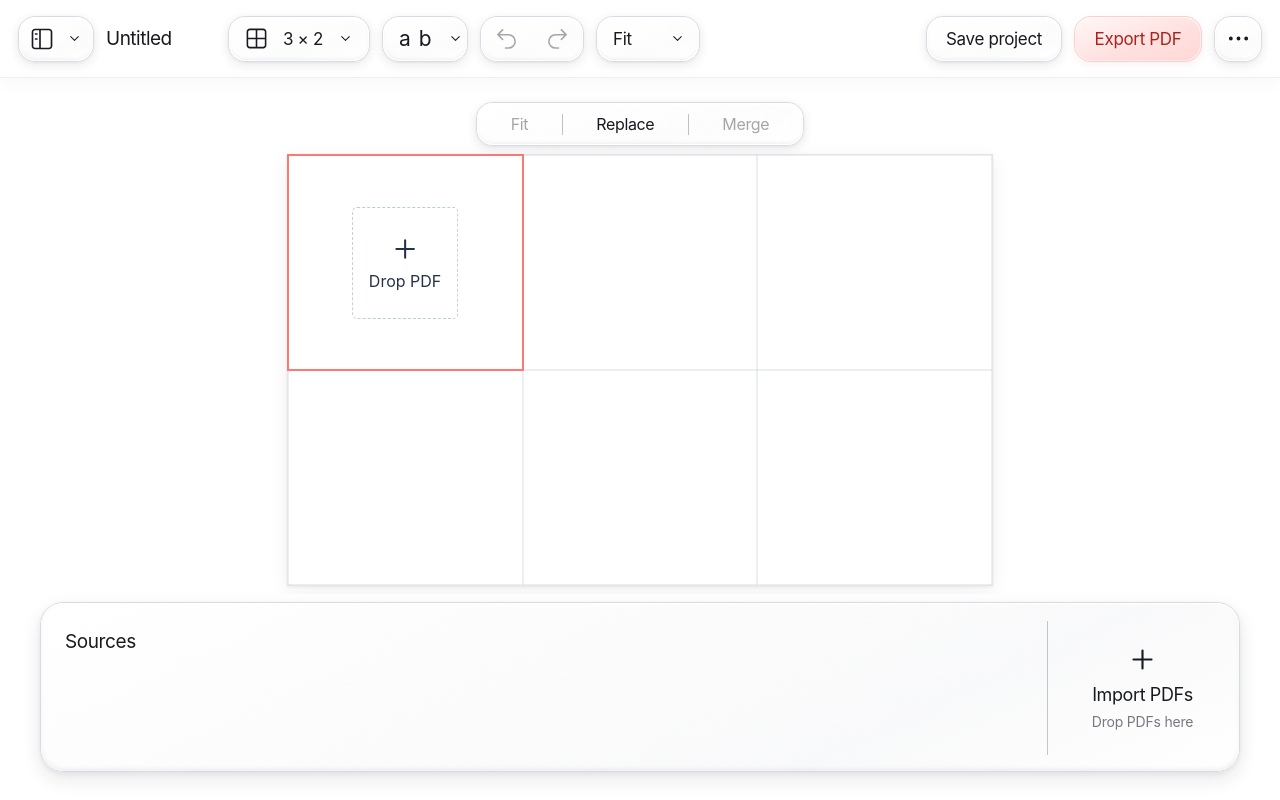
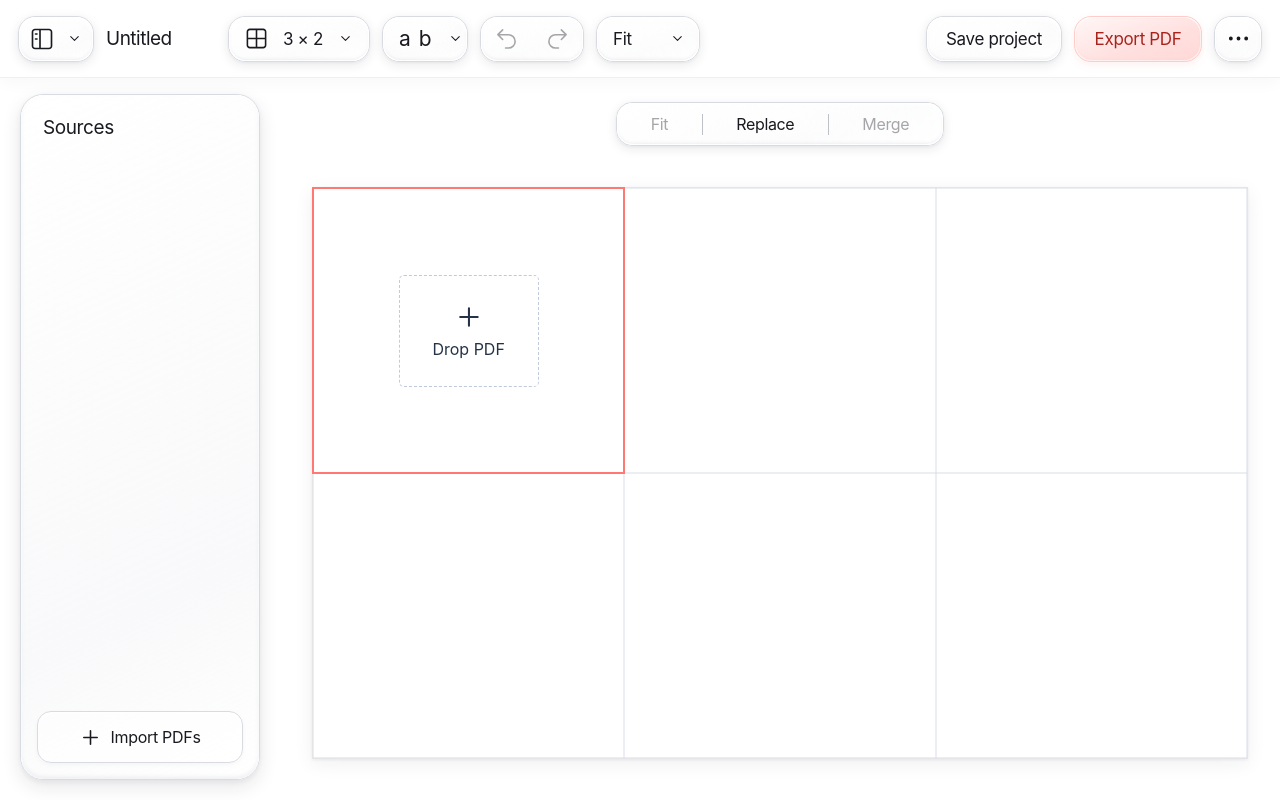
Before and after one commit to tunghsutian-creator/Science-Plot, a React (Vite) app in the folder apps/pdf-composer/: page / in a window 1280 px wide. Built offline with nearby package versions, Linux system fonts and the light colour scheme.

Commit message:
Move source library into a fixed vertical glass sidebar

```diff
--- a/apps/pdf-composer/src/App.tsx
+++ b/apps/pdf-composer/src/App.tsx
@@ -78,17 +78,17 @@ export default function App() {
     {composer.notice ? <div className={`notice${composer.notice.error ? ' notice-error' : ''}`} role={composer.notice.error ? 'alert' : 'status'}>
       <span>{composer.notice.text}</span><button className="icon-button" aria-label="Dismiss message" onClick={() => composer.setNotice(null)}><Icon name="close" size={14} /></button></div> : null}
     <div className="editor-body">
+      <GlassSurface className="source-tray-shell">
+        <SourceTray assets={composer.document.assets} selectedAssetId={composer.single?.assetId ?? null} busy={composer.busy}
+          onChoose={(asset) => composer.chooseSource(asset)} onImport={() => void files.importFiles()} onOpen={files.openProject}
+          onDropFiles={(items) => void files.handleDrop(items)} />
+      </GlassSurface>
       <div className="canvas-region"><SelectionBar panels={composer.selectedPanels} busy={composer.busy} onAction={action} />
         <PaperCanvas document={composer.document} selected={composer.selected} busy={composer.busy} zoom={zoom}
           onSelect={composer.selectPanel} onSwap={composer.swap} onAction={action}
           onPlaceSource={(assetId, panelId) => { const asset = composer.document.assets.find((item) => item.id === assetId); if (asset) composer.chooseSource(asset, panelId); }}
           onDropFiles={(items, panelId) => void files.handleDrop(items, panelId)} /></div>
     </div>
-    <GlassSurface className="source-tray-shell">
-      <SourceTray assets={composer.document.assets} selectedAssetId={composer.single?.assetId ?? null} busy={composer.busy}
-        onChoose={(asset) => composer.chooseSource(asset)} onImport={() => void files.importFiles()} onOpen={files.openProject}
-        onDropFiles={(items) => void files.handleDrop(items)} />
-    </GlassSurface>
     <Dialogs composer={composer} onExport={(format, dpi) => void files.exportFile(format, dpi)} onDiscard={files.discardAndContinue} />
   </div>;
 }
--- a/apps/pdf-composer/src/components/SourceTray.tsx
+++ b/apps/pdf-composer/src/components/SourceTray.tsx
@@ -1,4 +1,4 @@
-import { useEffect, useId, useRef, useState } from 'react';
+import { useEffect, useRef, useState } from 'react';
 import { cancelSourceDrag, SOURCE_DRAG_TYPE, startSourceDrag } from '../browserFiles';
 import type { SourceAsset } from '../core/types';
 import { Icon } from './Icon';
@@ -11,23 +11,9 @@ export function SourceTray({ assets, selectedAssetId, busy, onChoose, onImport,
 }) {
   const [dropping, setDropping] = useState(false);
   const sourceList = useRef<HTMLDivElement>(null);
-  const sourceListId = useId();
-  const [scrollState, setScrollState] = useState({ overflow: false, atEnd: true });
   useEffect(() => {
-    const list = sourceList.current;
-    if (!list) return;
-    const update = () => {
-      const overflow = list.clientWidth > 0 && list.scrollWidth > list.clientWidth + 1;
-      const atEnd = list.scrollLeft + list.clientWidth >= list.scrollWidth - 1;
-      setScrollState((current) => current.overflow === overflow && current.atEnd === atEnd ? current : { overflow, atEnd });
-    };
-    update();
-    const observer = new ResizeObserver(update);
-    observer.observe(list);
-    for (const item of list.children) observer.observe(item);
-    list.addEventListener('scroll', update, { passive: true });
-    return () => { observer.disconnect(); list.removeEventListener('scroll', update); };
-  }, [assets]);
+    sourceList.current?.querySelector<HTMLButtonElement>('[aria-pressed="true"]')?.scrollIntoView({ block: 'nearest', inline: 'nearest' });
+  }, [selectedAssetId]);
   useEffect(() => {
     const cancel = (event: KeyboardEvent) => {
       if (event.key === 'Escape') { cancelSourceDrag(); setDropping(false); }
@@ -51,7 +37,7 @@ export function SourceTray({ assets, selectedAssetId, busy, onChoose, onImport,
     }}>
     <div className="tray-heading"><h2>Sources</h2><button type="button" className="tray-open" disabled={busy}
       aria-label="Open project" title="Open a saved project" onClick={onOpen}>Open…</button></div>
-    <div ref={sourceList} id={sourceListId} className="source-list" aria-label="Source pages">
+    <div ref={sourceList} className="source-list" role="region" aria-label="Source pages" tabIndex={assets.length ? 0 : undefined}>
       {assets.map((asset) => <button type="button" key={asset.id}
         className={`source-item${selectedAssetId === asset.id ? ' is-selected' : ''}`}
         disabled={busy} draggable={!busy} onClick={() => onChoose(asset)} aria-label={`Place ${asset.name}`}
@@ -64,15 +50,9 @@ export function SourceTray({ assets, selectedAssetId, busy, onChoose, onImport,
         <span className="source-name">{asset.name}</span>
       </button>)}
     </div>
-    {scrollState.overflow ? <button type="button" className="tray-scroll-next" aria-label="Scroll sources right"
-      aria-controls={sourceListId} title="Show more sources" disabled={busy || scrollState.atEnd} onClick={() => {
-        const list = sourceList.current;
-        if (list) list.scrollBy({ left: Math.max(1, list.clientWidth - 44),
-          behavior: window.matchMedia('(prefers-reduced-motion: reduce)').matches ? 'auto' : 'smooth' });
-      }}><Icon name="chevron" size={22} /></button> : null}
     <button type="button" className="tray-import" disabled={busy} onClick={onImport} aria-label="Import PDFs"
       title="Import PDF, PNG or JPEG files, or drop a saved project to reopen it">
-      <Icon name="plus" size={30} /><span className="tray-import-label">Import PDFs</span><span className="tray-import-note">Drop PDFs here</span>
+      <Icon name="plus" size={23} /><span className="tray-import-label">Import PDFs</span>
     </button>
   </aside>;
 }
--- a/apps/pdf-composer/src/styles.css
+++ b/apps/pdf-composer/src/styles.css
@@ -53,7 +53,7 @@ button svg{flex-shrink:0}
 .toolbar-popover-right{left:auto;right:0}
 .toolbar-popover button{width:100%;text-align:left;border:0;border-radius:7px;background:transparent;padding:9px 10px;font-size:13px;line-height:19px;white-space:nowrap}
 .toolbar-popover button:hover:not(:disabled){background:#f3f3f5}
-.editor-body{display:flex;flex:1;min-height:0;position:relative}
+.editor-body{display:flex;flex:1;min-height:0;min-width:0;gap:20px;position:relative}
 .canvas-region{display:flex;flex-direction:column;position:relative;flex:1;min-width:0;min-height:0}
 .selection-tools{height:64px;min-height:64px;display:flex;align-items:center;justify-content:center;position:relative;z-index:6}
 .selection-bar{height:44px;border-radius:16px;top:14px}
@@ -88,32 +88,27 @@ button svg{flex-shrink:0}
 .panel-menu{position:absolute;z-index:10;min-width:166px;padding:5px;border:1px solid #dfe1e6;border-radius:12px;background:#fffffff7;box-shadow:0 6px 22px #1c23381c;backdrop-filter:blur(12px)}
 .panel-menu button{display:block;width:100%;border:0;background:transparent;text-align:left;border-radius:7px;padding:7px 11px;font-size:13px}
 .panel-menu button:hover{background:#f3f3f5}
-.source-tray-shell{width:min(1280px,calc(100% - 128px));height:170px;min-height:170px;margin:8px auto 28px;border-radius:23px;z-index:4;box-shadow:0 7px 19px #1b22321a,0 2px 5px #1b22320f,inset 0 1px 2px #fff}
+.source-tray-shell{width:240px;min-width:240px;min-height:0;align-self:stretch;margin:16px 0 20px 20px;border-radius:23px;z-index:4;box-shadow:0 7px 19px #1b22321a,0 2px 5px #1b22320f,inset 0 1px 2px #fff}
 .source-tray-shell>.glass-backdrop{background:linear-gradient(155deg,#ffffffcc,#f3f4f68a 72%,#ffffffb3);backdrop-filter:blur(16px);box-shadow:inset 0 1px 3px #fff,inset 0 -2px 4px #7e879326,inset 0 0 0 1px #ffffffdf}
-.source-tray-shell>.glass-foreground{display:block}
-.source-tray{height:100%;display:flex;align-items:stretch;padding:18px 22px 16px 35px;gap:22px;position:relative}
-.tray-heading{flex:none;display:flex;align-items:flex-start;width:85px;padding-top:9px;gap:8px}
+.source-tray-shell>.glass-foreground{display:block;min-height:0}
+.source-tray{height:100%;min-height:0;display:flex;flex-direction:column;align-items:stretch;padding:18px 16px 16px;gap:14px;position:relative}
+.tray-heading{flex:none;display:flex;align-items:center;min-height:30px;padding:0 6px;gap:8px}
 .tray-heading h2,.tray-heading{font-size:19px;line-height:24px;font-weight:400;letter-spacing:-.4px;margin:0}
 .tray-heading h2{margin:0}
-.source-list{display:flex;gap:44px;overflow-x:auto;overflow-y:hidden;flex:1;min-width:0;padding:6px 6px 10px;scrollbar-width:thin;scrollbar-color:#c6c8cd #e6e7eb}
-.source-item{flex:0 0 112px;width:112px;min-width:0;display:flex;flex-direction:column;align-items:center;text-align:center;padding:0;margin:0;border:0;border-radius:6px;background:transparent}
-.source-thumbnail{width:108px;height:87px;flex:none;padding:5px;display:flex;align-items:center;justify-content:center;background:#fff;border:1px solid #d8dbe2;box-shadow:0 2px 5px #212a3c08;border-radius:4px;overflow:hidden}
+.source-list{display:flex;flex-direction:column;gap:20px;overflow-x:hidden;overflow-y:auto;overscroll-behavior:contain;flex:1;min-width:0;min-height:0;padding:7px 6px 10px;scrollbar-width:thin;scrollbar-color:#c6c8cd #e6e7eb;scrollbar-gutter:stable}
+.source-list:focus-visible{outline:2px solid #c8524d;outline-offset:2px;border-radius:6px}
+.source-item{flex:0 0 auto;width:100%;min-width:0;display:flex;flex-direction:column;align-items:center;text-align:center;padding:0;margin:0;border:0;border-radius:6px;background:transparent}
+.source-thumbnail{width:min(100%,160px);height:128px;flex:none;padding:6px;display:flex;align-items:center;justify-content:center;background:#fff;border:1px solid #d8dbe2;box-shadow:0 2px 5px #212a3c08;border-radius:5px;overflow:hidden}
 .source-item:hover:not(:disabled) .source-thumbnail{border-color:#aeb4c0}
 .source-item.is-selected .source-thumbnail{outline:2px solid #fa7d76;outline-offset:4px}
-.source-name{display:block;width:100%;overflow:hidden;text-overflow:ellipsis;white-space:nowrap;font-size:15px;line-height:22px;font-weight:400;margin-top:6px;letter-spacing:-.2px}
+.source-name{display:block;width:100%;overflow:hidden;text-overflow:ellipsis;white-space:nowrap;font-size:14px;line-height:22px;font-weight:400;margin-top:7px;letter-spacing:-.2px}
 .source-detail,.source-dpi-warning{display:none}
 .source-thumbnail .preview-unavailable{font-size:9px;line-height:12px;padding:3px}
 .source-thumbnail .preview-unavailable svg{width:18px;height:18px}
-.tray-scroll-next{width:44px;flex:0 0 44px;align-self:center;min-height:56px;display:flex;align-items:center;justify-content:center;padding:0;border:0;border-radius:10px;background:transparent;color:#292c34}
-.tray-scroll-next svg{transform:rotate(-90deg)}
-.tray-scroll-next:hover:not(:disabled){background:#ffffff8c}
-.tray-scroll-next:disabled{opacity:.3}
-.tray-import{width:190px;flex:0 0 190px;padding:3px 0 3px 25px;border:0;border-left:1px solid #c3c5cc;background:transparent;border-radius:0;display:flex;flex-direction:column;align-items:center;justify-content:center;gap:5px;text-align:center;font-size:18px;line-height:24px;letter-spacing:-.4px}
-.tray-import>svg{width:31px;height:31px;margin-bottom:3px}
-.tray-import-note{font-size:14px;line-height:20px;color:#777980;letter-spacing:-.2px}
-.tray-import:hover:not(:disabled){background:#ffffff4d}
+.tray-import{width:100%;flex:0 0 52px;min-height:52px;padding:10px 9px;border:1px solid #d8dbe2;background:#ffffff94;border-radius:14px;display:flex;align-items:center;justify-content:center;gap:8px;text-align:center;font-size:16px;line-height:24px;letter-spacing:-.3px;box-shadow:0 2px 5px #1b223209,inset 0 1px 2px #fff}
+.tray-import>svg{width:23px;height:23px}
+.tray-import:hover:not(:disabled){background:#fff;border-color:#bfc3cc}
 .source-tray.is-drop-target,.source-tray.is-file-drag{border-radius:inherit;outline:2px solid #f47972;outline-offset:-4px}
-.tray-empty{display:flex;flex:1;align-items:center;justify-content:flex-start;padding-left:12px;color:#7f8188;font-size:13px}
 .tray-open{display:none}
 .button{display:inline-flex;align-items:center;justify-content:center;gap:7px;padding:7px 12px;min-height:33px;border:1px solid #d7d9df;border-radius:9px;background:#fff;box-shadow:0 1px 2px #161b270a;font-size:13px;line-height:18px;white-space:nowrap}
 .button:hover:not(:disabled){border-color:#bfc2cb}
@@ -174,11 +169,10 @@ input[type=number]{width:100%;font-variant-numeric:tabular-nums}
 .modal::backdrop{background:#1b25391b}
 .template-choice.is-selected,.page-choice.is-selected{border-color:#ed8c86;box-shadow:0 0 0 1px #ed8c86;background:#fff8f7;color:#a93b33}
 .template-choice.is-selected i{background:#fff0ee;border-color:#efb3ac}
-@media(min-height:1000px) and (min-width:901px){.source-tray-shell{height:175px;min-height:175px;margin-bottom:82px}}
-@media(max-width:1280px){.toolbar{gap:12px;padding:0 18px}.project-title{width:110px}.document-menu-group{width:76px}.grid-group{width:142px}.labels-group{width:86px}.history-group,.zoom-group{width:104px}.save-group{width:136px}.export-group{width:128px}.source-tray-shell{width:calc(100% - 80px)}.source-tray{gap:18px;padding-left:24px}.tray-heading{width:auto}.source-list{gap:18px}.tray-import{width:170px;flex-basis:170px;padding-left:20px}}
-@media(max-width:1080px){.toolbar{gap:9px;padding:0 14px}.toolbar-control,.zoom-control select{font-size:15px}.project-title{width:90px;font-size:17px}.document-menu-group{width:66px}.document-menu-group summary{gap:7px}.grid-group{width:119px}.labels-group{width:78px}.history-group{width:92px}.zoom-group{width:90px}.save-group{width:122px}.export-group{width:116px}.toolbar-control{padding:0 11px;gap:10px}.more-group{width:44px}.source-tray-shell{width:calc(100% - 48px)}}
-@media(max-width:900px){.toolbar{flex-wrap:wrap;height:auto;min-height:120px;padding-top:12px;padding-bottom:12px;row-gap:10px}.toolbar .glass-surface{height:40px}.toolbar-control,.toolbar-menu summary,.zoom-control select{min-height:38px}.project-title{width:auto;flex:1;min-width:160px}.toolbar-spacer{display:none}.grid-group{order:3}.labels-group{order:4}.history-group{order:5}.zoom-group{order:6}.save-group,.export-group,.more-group{order:2}.source-tray-shell{height:150px;min-height:150px;margin-bottom:18px}.source-tray{padding:14px 15px 12px;gap:14px}.tray-heading,.tray-heading h2{font-size:15px}.source-item{flex-basis:100px;width:100px}.source-thumbnail{width:94px;height:77px}.source-name{font-size:12px}.tray-import{width:143px;flex-basis:143px;font-size:15px;padding-left:14px}.tray-import-note{font-size:11px}}
-@media(max-width:600px){.toolbar{gap:7px;padding:10px;min-height:152px}.project-title{min-width:160px}.toolbar .glass-surface{border-radius:13px}.save-group{width:118px}.export-group{width:108px}.more-group{width:38px}.grid-group{width:108px}.labels-group{width:69px}.history-group{width:82px}.zoom-group{width:83px}.toolbar-control,.zoom-control select{font-size:14px}.toolbar-control{gap:7px}.selection-tools{height:58px;min-height:58px}.selection-primary>button{padding:0 14px;font-size:14px}.source-tray-shell{width:calc(100% - 20px);height:134px;min-height:134px;margin-top:5px;margin-bottom:12px;border-radius:18px}.source-tray{padding:12px 10px;gap:10px}.tray-heading{width:50px;padding-top:4px;font-size:12px}.tray-heading h2{font-size:12px}.source-list{gap:12px}.source-item{flex-basis:82px;width:82px}.source-thumbnail{width:77px;height:66px;padding:3px}.source-name{font-size:11px;margin-top:3px}.tray-import{width:104px;flex-basis:104px;padding-left:10px;font-size:12px;line-height:18px;gap:3px}.tray-import>svg{width:24px;height:24px}.tray-import-note{font-size:10px;line-height:16px}.empty-panel-hint{min-height:75px;padding:10px;font-size:12px;line-height:18px}}
+@media(max-width:1280px){.toolbar{gap:12px;padding:0 18px}.project-title{width:110px}.document-menu-group{width:76px}.grid-group{width:142px}.labels-group{width:86px}.history-group,.zoom-group{width:104px}.save-group{width:136px}.export-group{width:128px}}
+@media(max-width:1080px){.toolbar{gap:9px;padding:0 14px}.toolbar-control,.zoom-control select{font-size:15px}.project-title{width:90px;font-size:17px}.document-menu-group{width:66px}.document-menu-group summary{gap:7px}.grid-group{width:119px}.labels-group{width:78px}.history-group{width:92px}.zoom-group{width:90px}.save-group{width:122px}.export-group{width:116px}.toolbar-control{padding:0 11px;gap:10px}.more-group{width:44px}}
+@media(max-width:900px){.toolbar{flex-wrap:wrap;height:auto;min-height:120px;padding-top:12px;padding-bottom:12px;row-gap:10px}.toolbar .glass-surface{height:40px}.toolbar-control,.toolbar-menu summary,.zoom-control select{min-height:38px}.project-title{width:auto;flex:1;min-width:160px}.toolbar-spacer{display:none}.grid-group{order:3}.labels-group{order:4}.history-group{order:5}.zoom-group{order:6}.save-group,.export-group,.more-group{order:2}.editor-body{gap:12px}.source-tray-shell{width:184px;min-width:184px;margin:12px 0 16px 12px;border-radius:20px}.source-tray{padding:15px 12px 12px;gap:12px}.tray-heading,.tray-heading h2{font-size:17px}.source-list{gap:17px}.source-thumbnail{width:min(100%,136px);height:108px;padding:4px}.source-name{font-size:13px;line-height:20px}.tray-import{font-size:14px;gap:6px}}
+@media(max-width:600px){.toolbar{gap:7px;padding:10px;min-height:152px}.project-title{min-width:160px}.toolbar .glass-surface{border-radius:13px}.save-group{width:118px}.export-group{width:108px}.more-group{width:38px}.grid-group{width:108px}.labels-group{width:69px}.history-group{width:82px}.zoom-group{width:83px}.toolbar-control,.zoom-control select{font-size:14px}.toolbar-control{gap:7px}.selection-tools{height:58px;min-height:58px}.selection-primary>button{padding:0 14px;font-size:14px}.editor-body{gap:10px}.source-tray-shell{width:176px;min-width:176px;margin:10px 0 12px 10px;border-radius:18px}.source-tray{padding:14px 10px 10px}.source-thumbnail{height:100px}.source-name{font-size:12px}.tray-import{font-size:14px;min-height:48px;flex-basis:48px;padding:8px 5px}.tray-import>svg{width:21px;height:21px}.empty-panel-hint{min-height:75px;padding:10px;font-size:12px;line-height:18px}}
 @media(prefers-reduced-motion:no-preference){.toolbar-control,.toolbar-menu summary,.selection-primary>button,.source-item,.button{transition:transform 180ms ease,background 180ms ease,border-color 180ms ease}}
 @media(prefers-reduced-motion:reduce){*,*::before,*::after{animation:none!important;transition:none!important}.toolbar-control:active:not(:disabled),.toolbar-menu summary:active,.selection-primary>button:active:not(:disabled){transform:none}}
 @media(prefers-reduced-transparency:reduce),(prefers-contrast:more){.glass-backdrop,.source-tray-shell>.glass-backdrop{background:#fff;backdrop-filter:none}}
```
